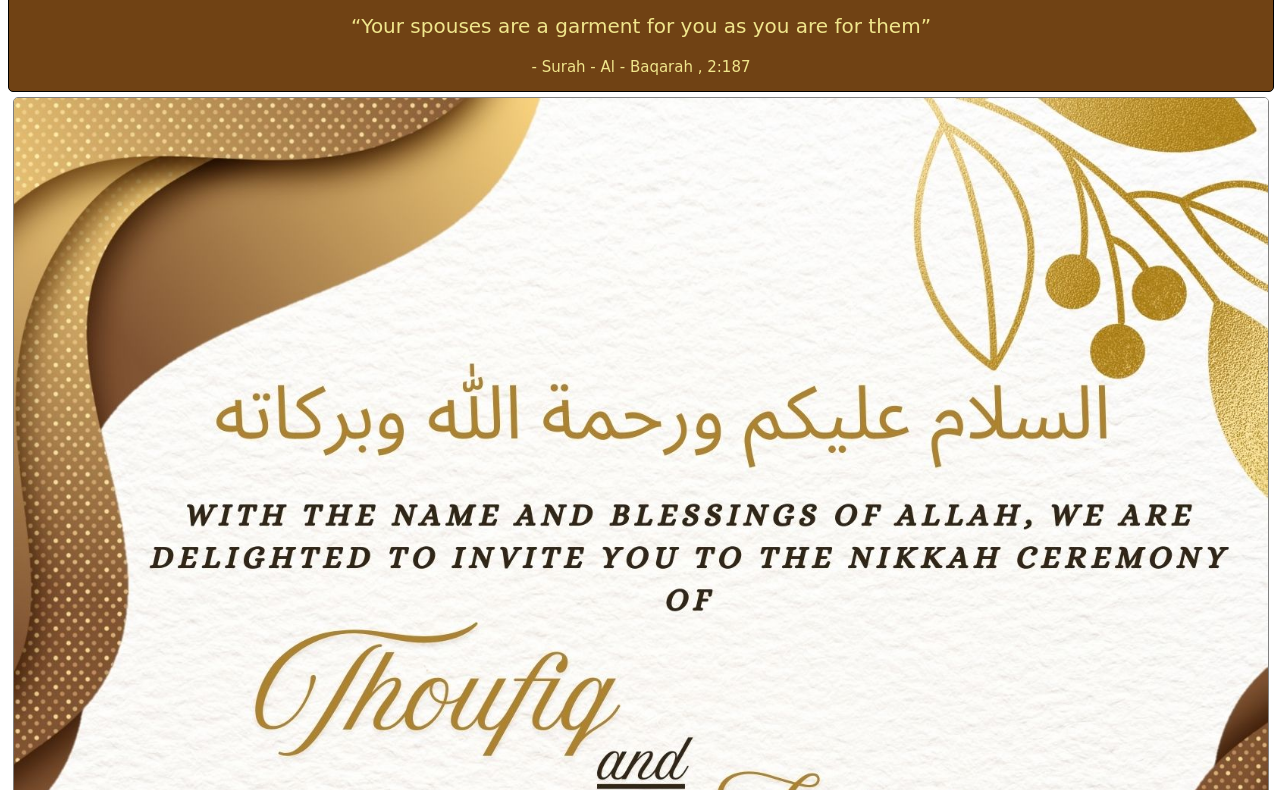
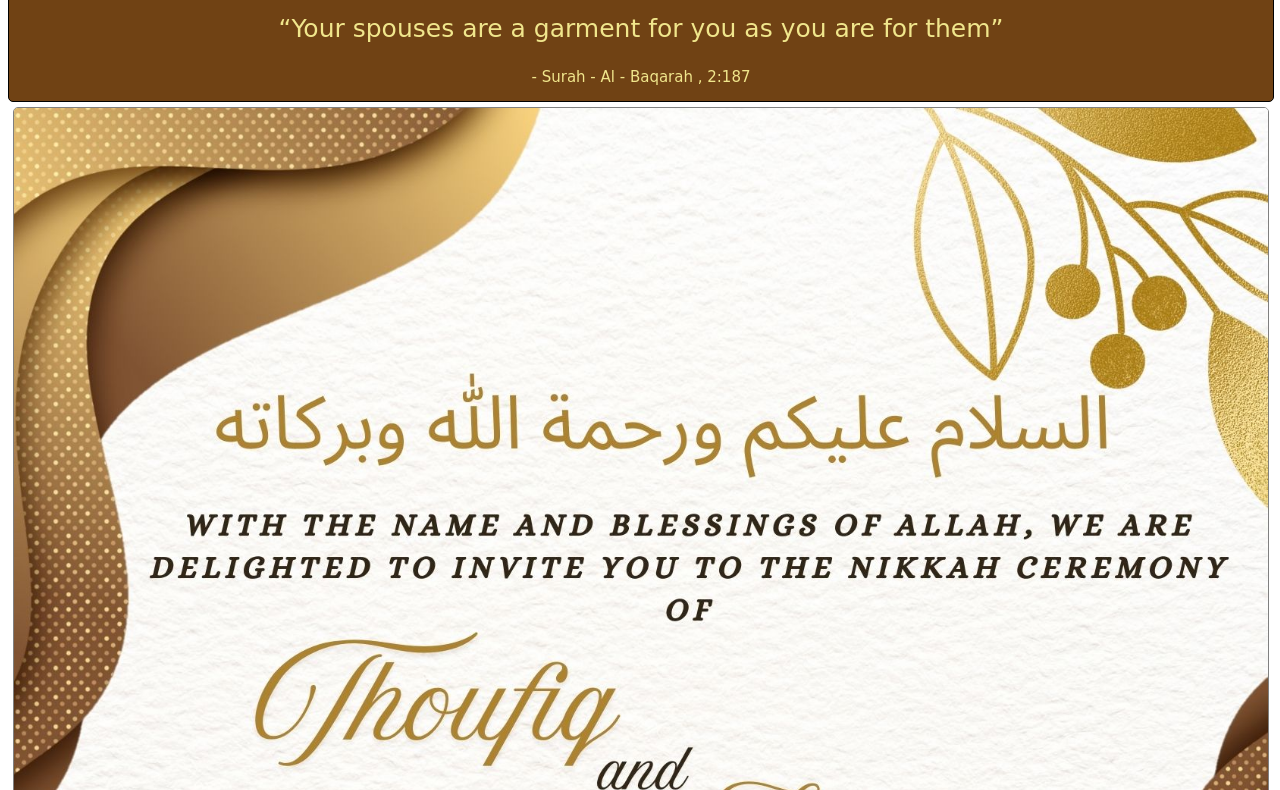
Before and after one commit to Thoufiq-Ahamed/wedding-invitation.github.io, a plain HTML site: page index.html in a window 1280 px wide. Shown: the part 123-913 px from the top of the page. Drawn offline with Linux system fonts and the light colour scheme; a web font is replaced by a local one.

Commit message:
Update index.html

```diff
--- a/index.html
+++ b/index.html
@@ -50,7 +50,7 @@
 			<div class="quotes">
 				<p translate="no" style="text-align:center;font-size:15px;"><i>بسم الله الرحمن الرحيم</i></p>
 				<p translate="no" style="text-align:center;font-size:30px;">هُنَّ لِباسٌ لَكُم وَأَنتُم لِباسٌ لَهُنَّ</p>
-				<p style="text-align:center;font-size:20px;">“Your spouses are a garment for you as you are for them”</p>
+				<p style="text-align:center;font-size:25px;">“Your spouses are a garment for you as you are for them”</p>
 				<p style="text-align:center;font-size:15px;"> - Surah - Al - Baqarah , 2:187</p>
 			</div>
 			<div id="maincontent" class="coverpage">
```
